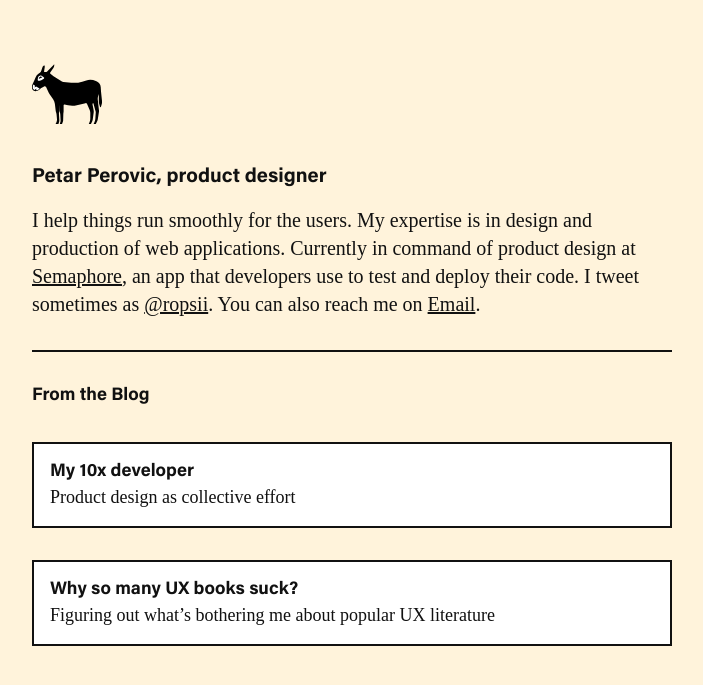
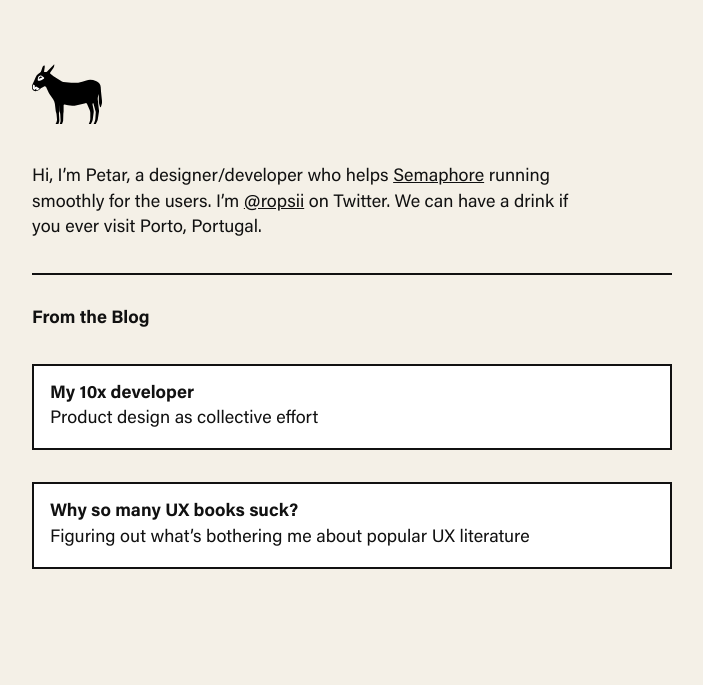
Before and after one commit to ropsii/ropsii.github.io, a Jekyll site: the page built from index.markdown, in a window 1280 px wide. Shown: the top 685 px of the page, without its empty margins (288-991 px from the left). Built offline with Jekyll 4.4.1, drawn with Linux system fonts in a browser that asks for light colours.

Commit message:
update words

```diff
--- a/_layouts/home.html
+++ b/_layouts/home.html
@@ -15,11 +15,9 @@
             </h1>
         </header>
 
-        <h2 class="f4 f3-m lh-title mb3">{{ site.title | escape }}</h2>
-
         <div class="bb bw1 pb3 pb4-m mb3 mb4-m">
-            <div class="measure-wide">
-                <p class="serif f4 f3-m mb0">I help things run smoothly for the users. My expertise is in design and production of web applications. Currently in command of product design at <a href="https://semaphoreci.com">Semaphore</a>, an app that developers use to test and deploy their code. I tweet sometimes as <a href="https://twitter.com/ropsii">@ropsii</a>. You can also reach me on <a href="&#109;&#97;&#105;&#108;&#116;&#111;&#58;&#112;&#101;&#114;&#111;&#118;&#105;&#99;&#46;&#112;&#101;&#116;&#97;&#114;&#64;&#103;&#109;&#97;&#105;&#108;&#46;&#99;&#111;&#109;">&#69;&#109;&#97;&#105;&#108;</a>.</p>
+            <div class="measure">
+                <p class=" f5 f4-ns mb0">Hi, I’m Petar, a designer/developer who helps <a href="https://semaphoreci.com">Semaphore</a> running smoothly for the users. I’m <a href="https://twitter.com/ropsii">@ropsii</a> on Twitter. We can have a drink if you ever visit Porto, Portugal.</p>
             </div>
         </div>
 
@@ -32,7 +30,7 @@
                 <a href="{{ post.url | relative_url }}" class="link flex justify-between near-black mv3 mv4-m ba bw1 bg-white pa3 hide-child">
                     <div>
                         <h3 class="f4 mb0">{{ post.title | escape }}</h3>
-                        <p class="serif f5 f4-m mb0">{{ post.excerpt }}</p>
+                        <p class="f5 f4-m mb0">{{ post.excerpt }}</p>
                     </div>
                     <div class="f2 f1-m lh-solid child">
                         ☞
--- a/_layouts/post.html
+++ b/_layouts/post.html
@@ -24,7 +24,7 @@
                 </p>
             </header>
 
-            <div class="f4 f3-m serif post-content" itemprop="articleBody">
+            <div class="f4 post-content" itemprop="articleBody">
                 {{ content }}
             </div>
 
--- a/_posts/2019-12-14-my-10x-developer.markdown
+++ b/_posts/2019-12-14-my-10x-developer.markdown
@@ -15,7 +15,7 @@ I used to believe that. When I was younger, I’d roll my eyes at comments comin
 
 UX design is, to a great degree, a question of willpower. Everybody can do it and as a matter of fact everybody in a company is doing it, whether they’re aware of it or not. But in the end of the day designers hold the ownership and responsibility for staying with the problem longer.
 
-Our principal duty is to hear and understand all sides and perspectives, and to synthesize it into what is of the biggest value for our users. In this process, everybody who informs the design is very welcome.
+Our principal duty is to hear and understand all sides and perspectives, and to synthesize it into what is of the biggest value for our users. In this process, everybody who informs the design is incredibly important.
 
 At a practical level, however, the work we produce and the UIs our users interact with depend on developers, so you could say their engagement with the design is slightly more important for us as it can have massive impact on the quality of our work.
 
--- a/_sass/tachyons/_styles.scss
+++ b/_sass/tachyons/_styles.scss
@@ -37,7 +37,7 @@ body {
     line-height: $line-height-copy;
     font-size: $font-size-4;
     color: $near-black;
-    background-color: #fff3db;
+    background-color: #f4f0e7;
     min-height: 100%;
 }
 
```
